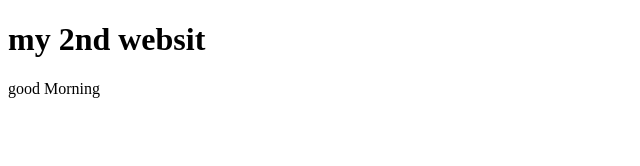
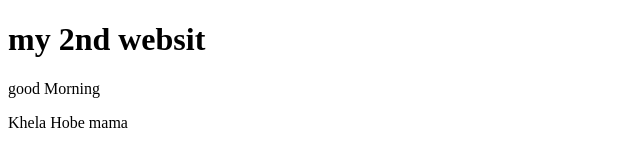
Before and after one commit to Habibnusrat/my-2nd-websit, a plain HTML site: page index.html in a window 1280 px wide. Shown: the whole page, without its empty margins (0-640 px from the left). Drawn offline with Linux system fonts and the light colour scheme.

Commit message:
Update index.html

```diff
--- a/index.html
+++ b/index.html
@@ -10,6 +10,7 @@
   <h1>my 2nd websit</h1>
   <div>
       <p>good Morning</p>
+      <p> Khela Hobe mama<p>
   </div>
 </body>
 </html>
```
